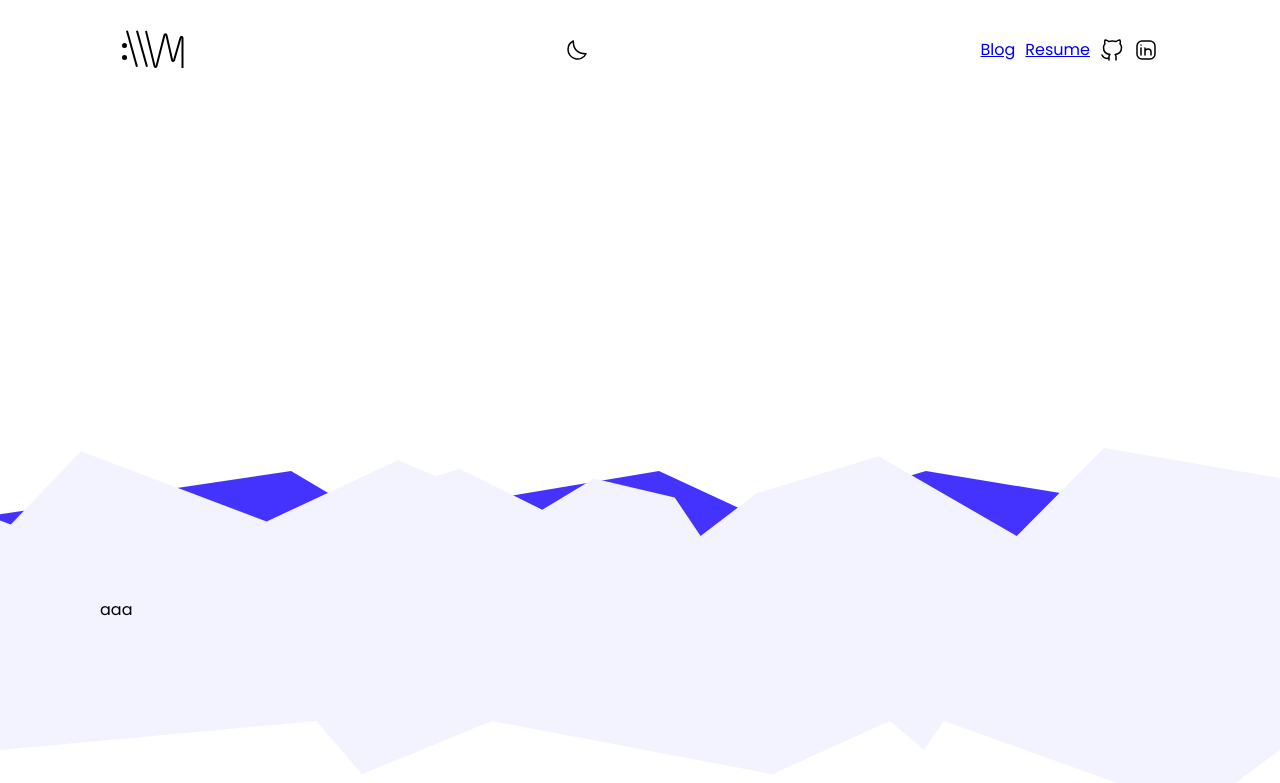
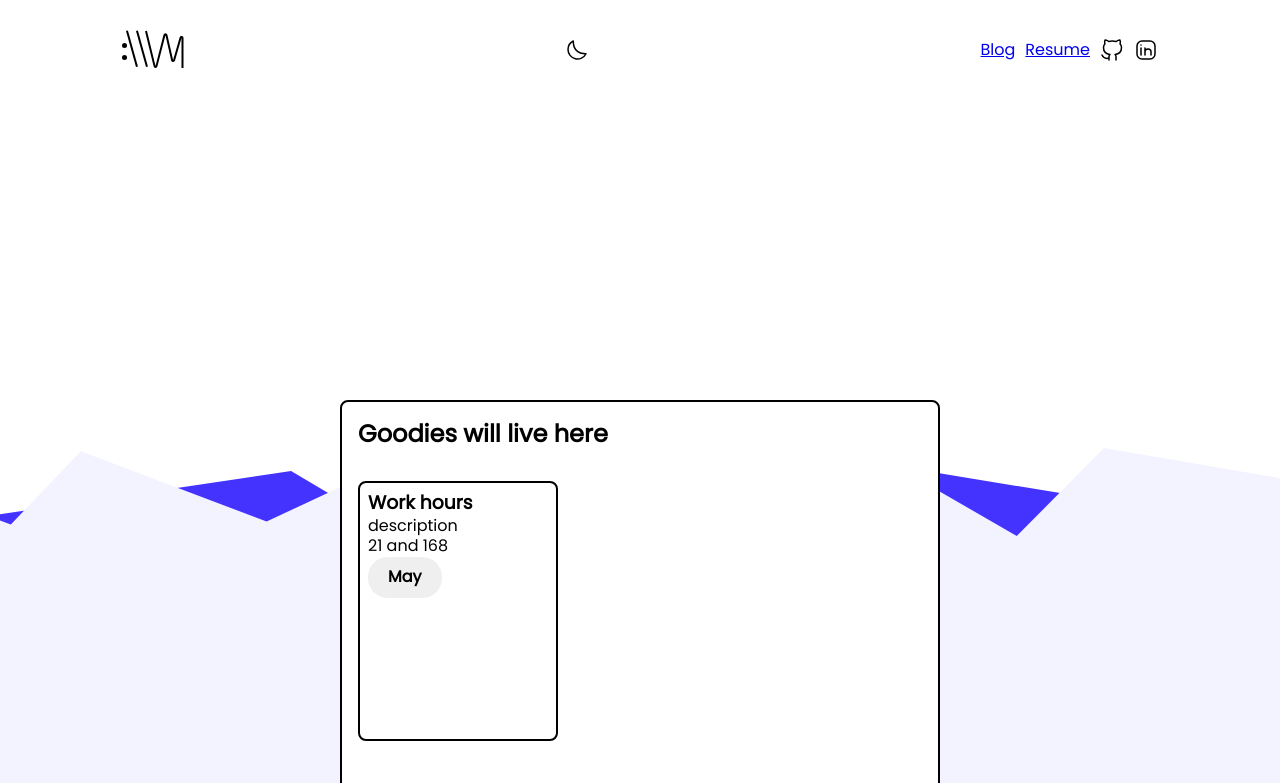
Before and after one commit to vojtechmarek-dev/vojtechmarek.dev, a SvelteKit app: page /goodies in a window 1280 px wide. Shown: the top 783 px of the page. Built offline with nearby package versions, Linux system fonts and the light colour scheme.

Commit message:
goodie page and first goodie prototyped

```diff
--- /dev/null
+++ b/src/lib/components/molecules/WorkHoursGoodie.svelte
@@ -0,0 +1,44 @@
+<script lang="ts">
+    import { getFirstDayOfMonth, getLastDateOfMonth, getBussinessDays } from '$lib/utils/dates';
+    import Button from '../atoms/Button.svelte';
+
+    const workDayHours = 8;
+
+    let date = new Date();
+    let month = date.toLocaleString('en', { month: 'long' });
+    let workDays = 0;
+    $: {
+        month = date.toLocaleString('en', { month: 'long' });
+        let firstDay = getFirstDayOfMonth(date);
+        let lastDay = getLastDateOfMonth(date);
+        workDays = getBussinessDays(firstDay, lastDay);
+    }
+</script>
+
+<div class="goodie">
+    <h3>
+        <!-- todo prop -->
+        Work hours
+    </h3>
+    <div><!-- todo prop -->description</div>
+    <div>{workDays} and {workDays * workDayHours}</div>
+    <div>
+        <!-- todo on click? --><Button
+            on:click={() => {
+                date.setMonth(1);
+                date = date;
+            }}>{month}</Button
+        >
+    </div>
+</div>
+
+<style lang="scss">
+    .goodie {
+        width: 200px;
+        height: 260px;
+        border: 0.15em solid;
+        border-color: black;
+        border-radius: 8px;
+        padding: 0.5em;
+    }
+</style>
--- /dev/null
+++ b/src/lib/data/holidays.ts
@@ -0,0 +1,28 @@
+const currentYear = new Date().getFullYear();
+
+/* ["novy_rok", "01-01"],
+		["svatek_prace", "01-05"],
+		["den_osvobozeni", "08-05"],
+		["den_slovanskych_verozvestu_cyrila_a_metodeje", "05-07"],
+		["den_upaleni_mistra_jana_husa", "06-07"],
+		["den_ceske_statnosti", "28-09"],
+		["den_vzniku_samostatného_ceskoslovenského_statu", "28-10"],
+		["den_boje_za_svobodu_a_demokracii", "17-11"],
+		["stedry_den", "24-12"],
+		["prvni_vanocni_svatek", "25-12"],
+		["druhy_vanocni_svatek", "26-12"], */
+
+// todo make dynamic based on year?
+export const holidays = [
+    new Date(currentYear, 0, 1), // novy rok
+    new Date(currentYear, 4, 1), // novy rok
+    new Date(currentYear, 4, 8), // novy rok
+    new Date(currentYear, 6, 5), // novy rok
+    new Date(currentYear, 6, 6), // novy rok
+    new Date(currentYear, 8, 28), // novy rok
+    new Date(currentYear, 9, 28), // novy rok
+    new Date(currentYear, 10, 17), // novy rok
+    new Date(currentYear, 11, 24), // novy rok
+    new Date(currentYear, 11, 15), // novy rok
+    new Date(currentYear, 11, 26) // novy rok
+];
--- /dev/null
+++ b/src/lib/utils/dates.ts
@@ -0,0 +1,93 @@
+import { holidays } from '$lib/data/holidays';
+
+declare global {
+    interface Date {
+        addDays(days: number): Date;
+        substractDays(days: number): Date;
+    }
+}
+
+Date.prototype.addDays = function (days: number) {
+    const date = new Date(this.valueOf());
+    date.setDate(date.getDate() + days);
+    return date;
+};
+
+Date.prototype.substractDays = function (days: number) {
+    const date = new Date(this.valueOf());
+    date.setDate(date.getDate() - days);
+    return date;
+};
+
+export function getBussinessDays(startDate: Date, endDate: Date) {
+    let result = 0;
+
+    const sunday = evaluateEasterSunday(startDate.getFullYear());
+    const monday = sunday.addDays(1);
+    const friday = sunday.substractDays(2);
+    holidays.push(sunday, monday, friday);
+
+    const currentDate = new Date(startDate.getTime());
+
+    while (currentDate <= endDate) {
+        const weekDay = currentDate.getDay();
+        if (weekDay != 0 && weekDay != 6) {
+            if (
+                holidays.findIndex((date) => {
+                    const isSame = !(date < currentDate) && !(date > currentDate);
+                    return isSame;
+                }) == -1
+            ) {
+                result++;
+            }
+        }
+
+        currentDate.setDate(currentDate.getDate() + 1);
+    }
+
+    return result;
+}
+
+export function getFirstDayOfMonth(month: Date) {
+    return new Date(month.getFullYear(), month.getMonth(), 1);
+}
+
+export function getLastDateOfMonth(month: Date) {
+    return new Date(month.getFullYear(), month.getMonth() + 1, 0);
+}
+
+/**
+ * Evalulates Easter sunday for provided year using  Gauss' Easter algorithm
+ * @see https://en.wikipedia.org/wiki/Computus#Gauss'_Easter_algorithm
+ * @param year provided year for evaluating Easter Sunday
+ */
+export function evaluateEasterSunday(year: number): Date {
+    const a = year % 19; // year's position in the 19-year lunar phase cycle
+    const b = year % 4; // corrections for century years
+    const c = year % 7;
+
+    // constants for 20 and 21 century - no need to recalculate them for different centuries
+    const m = 24;
+    const n = 5;
+
+    const d = (19 * a + m) % 30; // number of days between 21 March and the coincident or next following full moon
+    const e = (n + 2 * b + 4 * c + 6 * d) % 7; // offset days that must be added to make d arrive on a Sunday
+
+    let day = d + e - 9;
+    let month: number;
+
+    if (day == 25 && d == 28 && e == 6 && a > 10) {
+        day = 18;
+        month = 4;
+    } else if (day >= 1 && day <= 25) {
+        month = 4;
+    } else if (day > 25) {
+        day = day - 7;
+        month = 4;
+    } else {
+        day = 22 + d + e;
+        month = 3;
+    }
+
+    return new Date(`${year}-${month}-${day}`);
+}
--- a/src/routes/(main)/goodies/+page.svelte
+++ b/src/routes/(main)/goodies/+page.svelte
@@ -1 +1,48 @@
-aaa
+<script>
+    import WorkHoursGoodie from "$lib/components/molecules/WorkHoursGoodie.svelte";
+
+</script>
+<div class="goodies-container">
+    <div class="goodies inside">
+        <div>
+            <h2>Goodies will live here</h2>
+        </div>
+        <div class="goodie-block">
+            <WorkHoursGoodie/>
+        </div>
+    </div>
+</div>
+
+<style lang="scss">
+    .goodies-container {
+        display: flex;
+        justify-content: center;
+        align-items: center;
+        position: relative;
+        min-height: 200px;
+
+        .goodies {
+            position: absolute;
+            top: -200px;
+            bottom: 0px;
+            min-width: 600px;
+            min-height: 300px;
+            background-color: white;
+            border: 0.15em solid;
+            border-color: black;
+            border-radius: 8px;
+        }
+
+        .inside {
+            padding: 1em 1em;
+            display: flex;
+            flex-direction: column;
+
+            .goodie-block {
+                padding-top: 2em;
+                display: flex;
+                flex-direction: row;
+            }
+        }
+    }
+</style>
```
